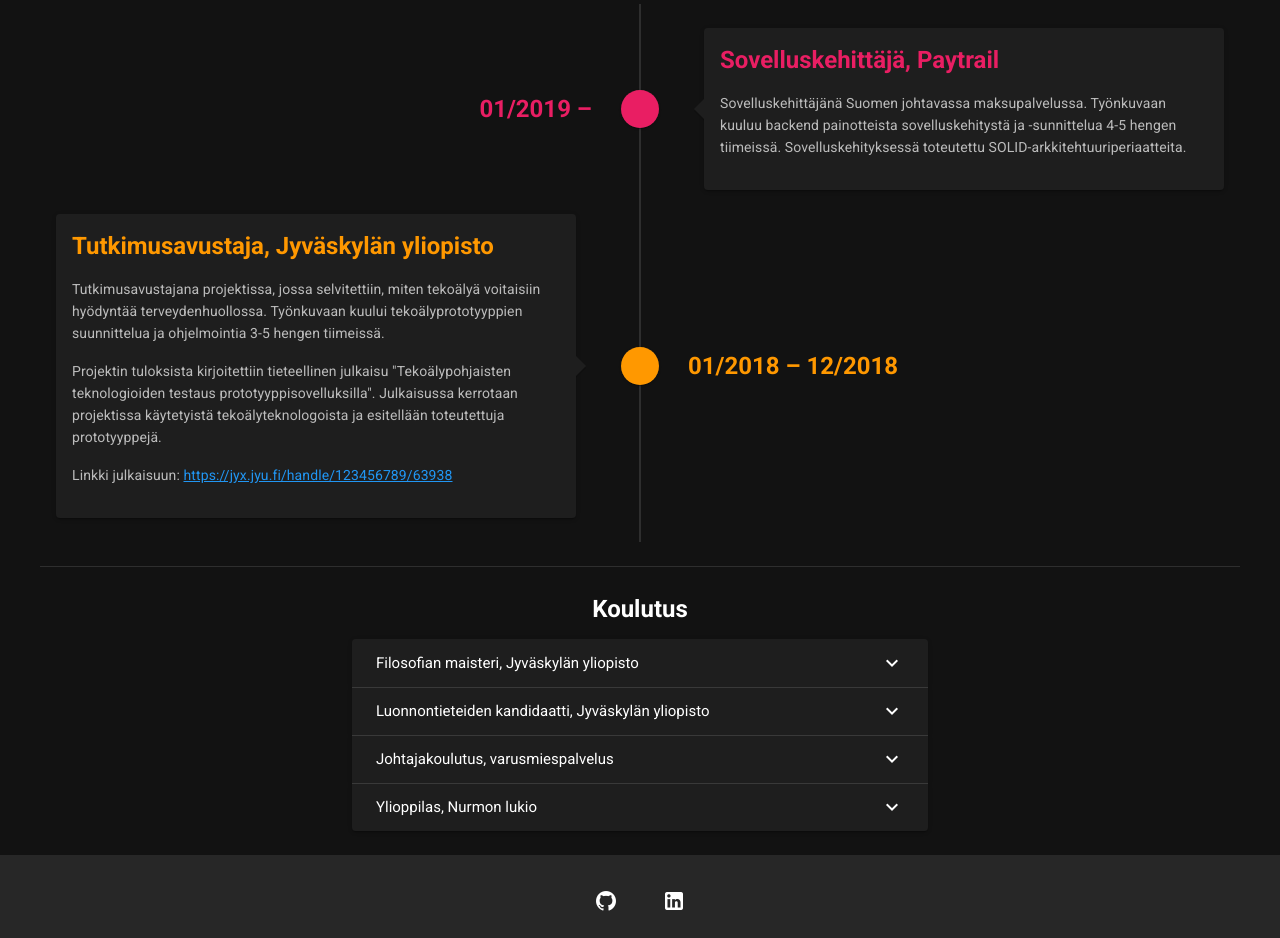
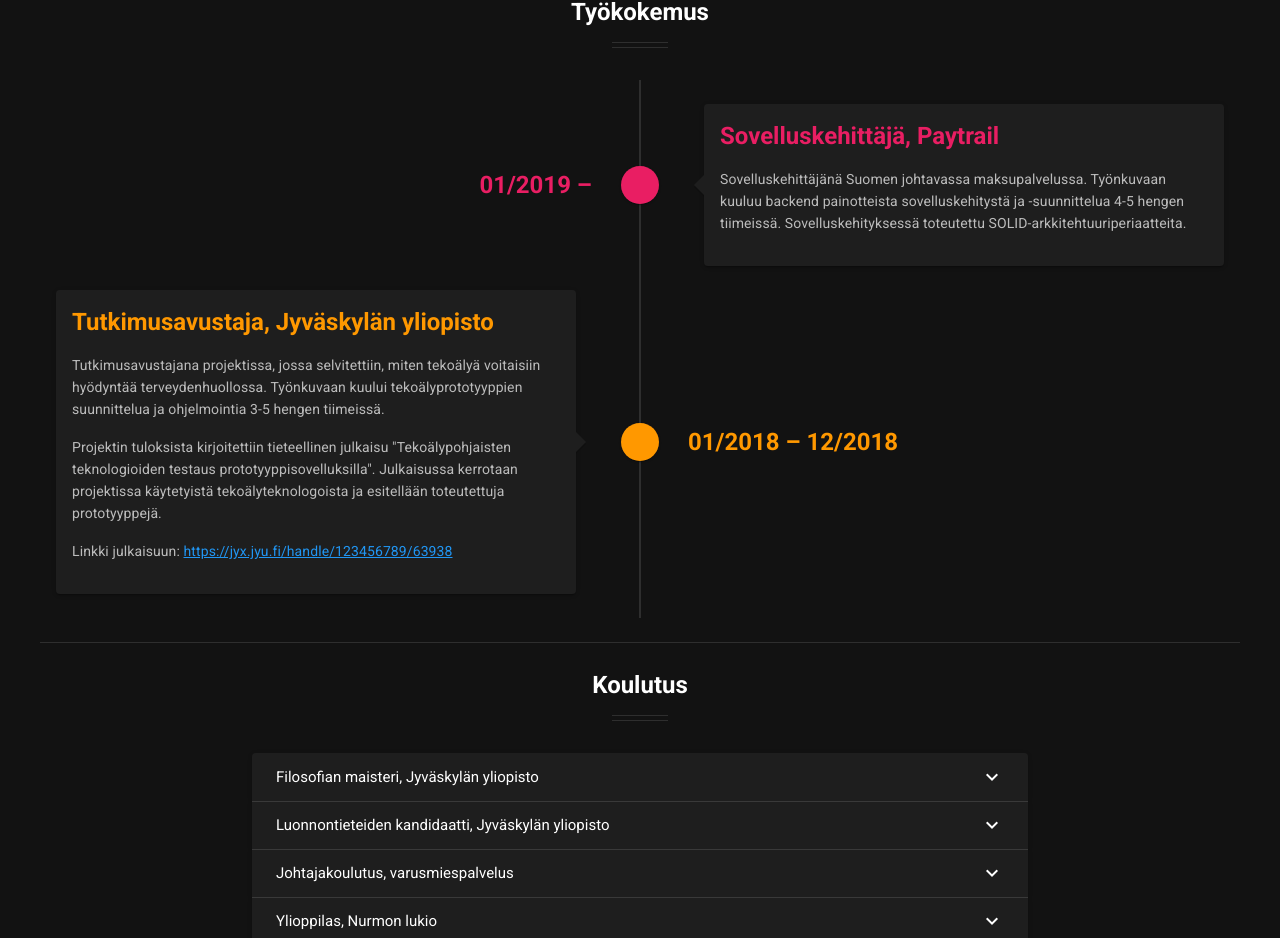
Before and after one commit to RikuKukkaniemi/my-website, a Vue app: page / in a window 1280 px wide. Shown: the part 1073-2011 px from the top of the page. Built offline with nearby package versions, Linux system fonts and the light colour scheme.

Commit message:
Add HeaderUnderliner component

```diff
--- a/src/components/Education.vue
+++ b/src/components/Education.vue
@@ -1,7 +1,8 @@
 <template>
   <div>
     <h2 class="text-center my-3">Koulutus</h2>
-    <v-card elevation="0" color="transparent" class="mx-auto px-3" max-width="600">
+    <HeaderUnderliner />
+    <v-card elevation="0" color="transparent" class="mx-auto px-3" max-width="800">
       <v-expansion-panels multiple inset>
         <v-expansion-panel v-for="(education, e) in educations" :key="e">
           <v-expansion-panel-header>{{ education.title }}</v-expansion-panel-header>
@@ -9,7 +10,9 @@
             <p v-for="(paragraph, p) in education.description" :key="p">{{ paragraph }}</p>
             <p v-if="education.link">
               {{ education.link.description }}
-            <a :href="education.link.href">{{ education.link.href }}</a>
+              <a
+                :href="education.link.href"
+              >{{ education.link.href }}</a>
             </p>
           </v-expansion-panel-content>
         </v-expansion-panel>
@@ -19,7 +22,12 @@
 </template>
 
 <script>
+import HeaderUnderliner from "./utility/HeaderUnderliner";
+
 export default {
+  components: {
+    HeaderUnderliner,
+  },
   data: () => ({
     educations: [
       {
@@ -27,34 +35,34 @@
         description: [
           "2017 – 2020",
           "Pääaineena tietotekniikka ja suuntaavana moduulina ohjelmistotekniikka.",
-          "Pro gradu aihe: Luonnollisen suomen kielen ymmärtäminen koneellisesti."
+          "Pro gradu aihe: Luonnollisen suomen kielen ymmärtäminen koneellisesti.",
         ],
         link: {
           description: "Linkki graduun: ",
-          href: "https://jyx.jyu.fi/handle/123456789/69035"
-        }
+          href: "https://jyx.jyu.fi/handle/123456789/69035",
+        },
       },
       {
         title: "Luonnontieteiden kandidaatti, Jyväskylän yliopisto",
         description: [
           "2014 – 2017",
           "Pääaineena tietotekniikka ja sivuaineina tilastotiede sekä matematiikka.",
-          "Kandidaatintutkielman aihe: Miksi pelien virtuaalihyödykkeitä ostetaan?"
+          "Kandidaatintutkielman aihe: Miksi pelien virtuaalihyödykkeitä ostetaan?",
         ],
         link: {
           description: "Linkki tutkielmaan: ",
-          href: "https://jyx.jyu.fi/handle/123456789/53916"
-        }
+          href: "https://jyx.jyu.fi/handle/123456789/53916",
+        },
       },
       {
         title: "Johtajakoulutus, varusmiespalvelus",
-        description: ["2011 – 2012", "Ryhmänjohtaja, alikersantti."]
+        description: ["2011 – 2012", "Ryhmänjohtaja, alikersantti."],
       },
       {
         title: "Ylioppilas, Nurmon lukio",
-        description: ["2008 – 2011"]
-      }
-    ]
-  })
+        description: ["2008 – 2011"],
+      },
+    ],
+  }),
 };
 </script>
--- a/src/components/Experience.vue
+++ b/src/components/Experience.vue
@@ -1,6 +1,7 @@
 <template>
   <div>
     <h2 class="text-center my-3">Työkokemus</h2>
+    <HeaderUnderliner />
     <v-card elevation="0" color="transparent" class="mx-auto" max-width="1500">
       <v-timeline :dense="$vuetify.breakpoint.smAndDown">
         <v-timeline-item v-for="(job, j) in jobs" :key="j" :color="job.color" fill-dot>
@@ -25,7 +26,12 @@
 </template>
 
 <script>
+import HeaderUnderliner from "./utility/HeaderUnderliner";
+
 export default {
+  components: {
+    HeaderUnderliner,
+  },
   data: () => ({
     jobs: [
       {
@@ -33,8 +39,8 @@
         time: "01/2019 –",
         title: "Sovelluskehittäjä, Paytrail",
         description: [
-          "Sovelluskehittäjänä Suomen johtavassa maksupalvelussa. Työnkuvaan kuuluu backend painotteista sovelluskehitystä ja -sunnittelua 4-5 hengen tiimeissä. Sovelluskehityksessä toteutettu SOLID-arkkitehtuuriperiaatteita."
-        ]
+          "Sovelluskehittäjänä Suomen johtavassa maksupalvelussa. Työnkuvaan kuuluu backend painotteista sovelluskehitystä ja -suunnittelua 4-5 hengen tiimeissä. Sovelluskehityksessä toteutettu SOLID-arkkitehtuuriperiaatteita.",
+        ],
       },
       {
         color: "orange",
@@ -42,14 +48,14 @@
         title: "Tutkimusavustaja, Jyväskylän yliopisto",
         description: [
           "Tutkimusavustajana projektissa, jossa selvitettiin, miten tekoälyä voitaisiin hyödyntää terveydenhuollossa. Työnkuvaan kuului tekoälyprototyyppien suunnittelua ja ohjelmointia 3-5 hengen tiimeissä.",
-          'Projektin tuloksista kirjoitettiin tieteellinen julkaisu "Tekoälypohjaisten teknologioiden testaus prototyyppisovelluksilla". Julkaisussa kerrotaan projektissa käytetyistä tekoälyteknologoista ja esitellään toteutettuja prototyyppejä.'
+          'Projektin tuloksista kirjoitettiin tieteellinen julkaisu "Tekoälypohjaisten teknologioiden testaus prototyyppisovelluksilla". Julkaisussa kerrotaan projektissa käytetyistä tekoälyteknologoista ja esitellään toteutettuja prototyyppejä.',
         ],
         link: {
           description: "Linkki julkaisuun: ",
-          href: "https://jyx.jyu.fi/handle/123456789/63938"
-        }
-      }
-    ]
-  })
+          href: "https://jyx.jyu.fi/handle/123456789/63938",
+        },
+      },
+    ],
+  }),
 };
 </script>
--- a/src/components/Skills.vue
+++ b/src/components/Skills.vue
@@ -1,7 +1,7 @@
 <template>
   <div>
     <h2 class="text-center my-3">Osaaminen</h2>
-
+    <HeaderUnderliner />
     <v-card class="mx-auto" max-width="300">
       <v-list flat>
         <v-subheader>Backend</v-subheader>
@@ -35,54 +35,59 @@
 </template>
 
 <script>
+import HeaderUnderliner from './utility/HeaderUnderliner';
+
 export default {
+  components: {
+    HeaderUnderliner,
+  },
   data: () => ({
     backend: [
       {
         icon: {
           color: "red",
-          code: "mdi-laravel"
+          code: "mdi-laravel",
         },
-        text: "Laravel"
+        text: "Laravel",
       },
       {
         icon: {
           color: "blue",
-          code: "mdi-language-php"
+          code: "mdi-language-php",
         },
-        text: "PHP"
+        text: "PHP",
       },
       {
         icon: {
           color: "blue",
-          code: "mdi-language-python"
+          code: "mdi-language-python",
         },
-        text: "Python"
-      }
+        text: "Python",
+      },
     ],
     frontend: [
       {
         icon: {
           color: "green",
-          code: "mdi-vuejs"
+          code: "mdi-vuejs",
         },
-        text: "Vue.js"
+        text: "Vue.js",
       },
       {
         icon: {
           color: "yellow",
-          code: "mdi-language-javascript"
+          code: "mdi-language-javascript",
         },
-        text: "JavaScript"
+        text: "JavaScript",
       },
       {
         icon: {
           color: "blue",
-          code: "mdi-vuetify"
+          code: "mdi-vuetify",
         },
-        text: "Vuetify"
-      }
-    ]
-  })
+        text: "Vuetify",
+      },
+    ],
+  }),
 };
 </script>
--- /dev/null
+++ b/src/components/utility/HeaderUnderliner.vue
@@ -0,0 +1,6 @@
+<template>
+  <v-responsive class="mx-auto mb-8" width="56">
+    <v-divider class="mb-1"></v-divider>
+    <v-divider></v-divider>
+  </v-responsive>
+</template>
```
Lines whose indentation alone changed are shown as unchanged.
